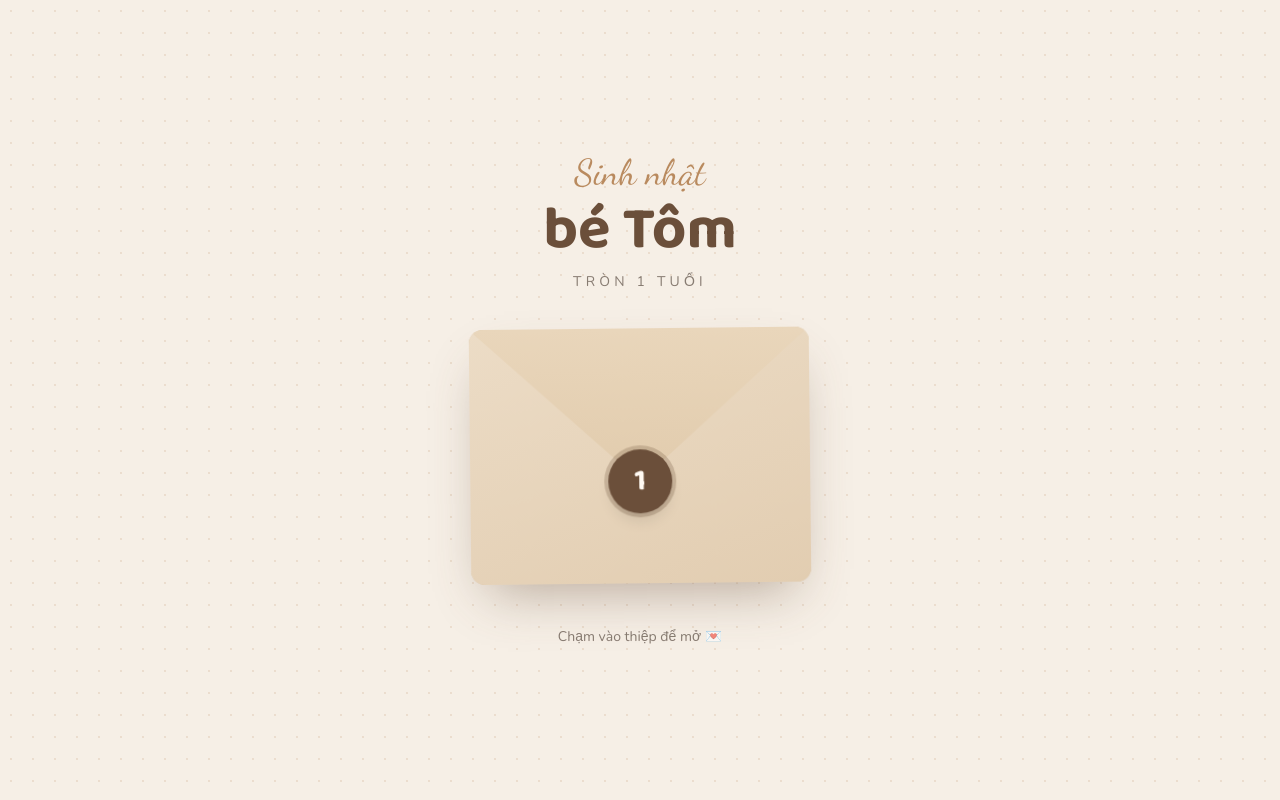
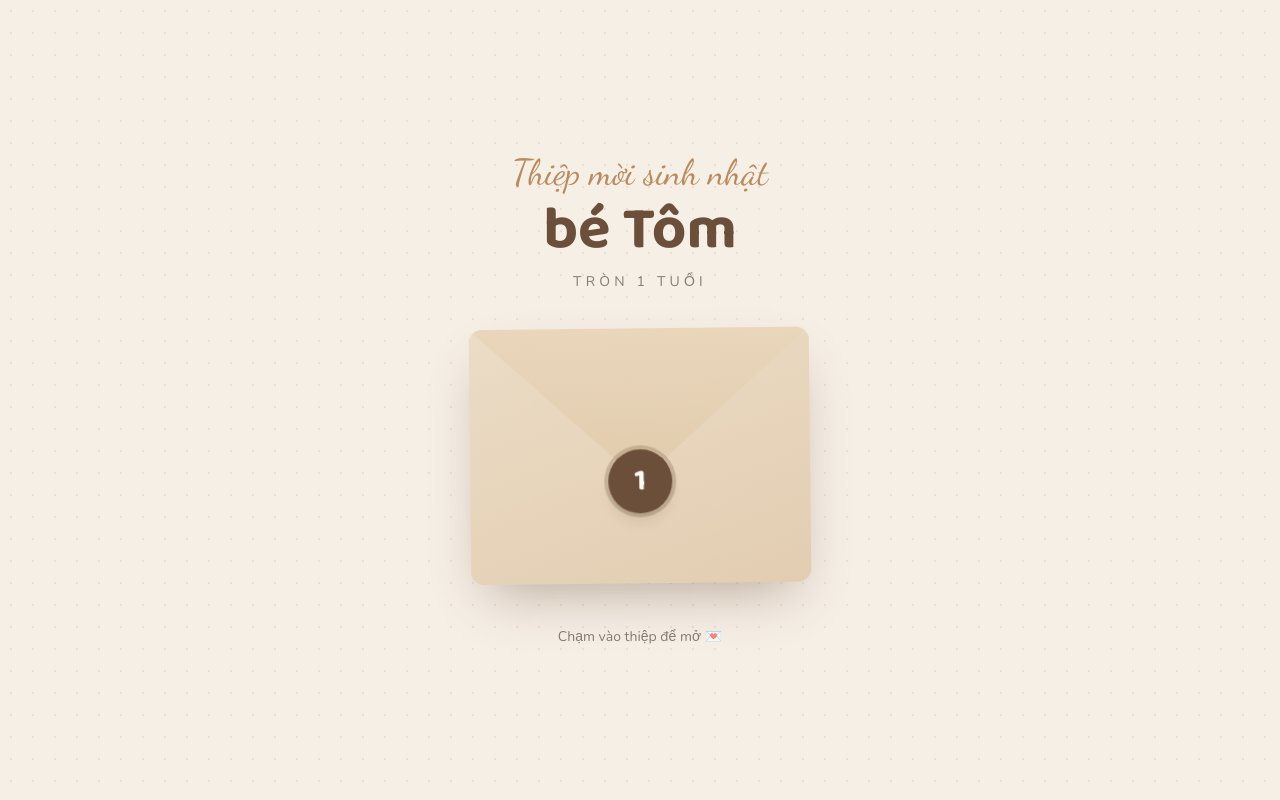
Before and after one commit to thang997/thiep-sinhnhat-online, a Next.js app: page / in a window 1280 px wide. Built offline with nearby package versions, Linux system fonts and the light colour scheme.

Commit message:
chore: trang đầu ghi Thiệp mời sinh nhật
Co-Authored-By: Claude Opus 5.5 <noreply@anthropic.com>

```diff
--- a/src/components/Intro.tsx
+++ b/src/components/Intro.tsx
@@ -33,7 +33,7 @@ export default function Intro({ onTap, onDone }: Props) {
       className={`paper-dots fixed inset-0 flex flex-col items-center justify-center gap-10 px-6 ${exiting ? "screen-exit" : ""}`}
     >
       <header className="text-center">
-        <p className="font-script text-4xl text-caramel">{INVITE.title}</p>
+        <p className="font-script text-4xl text-caramel">Thiệp mời sinh nhật</p>
         <h1 className="font-display text-6xl font-bold leading-tight text-cocoa">bé {BABY.nickname}</h1>
         <p className="mt-1 text-sm uppercase tracking-[0.3em] text-ink/60">tròn 1 tuổi</p>
         {guest && (
```
